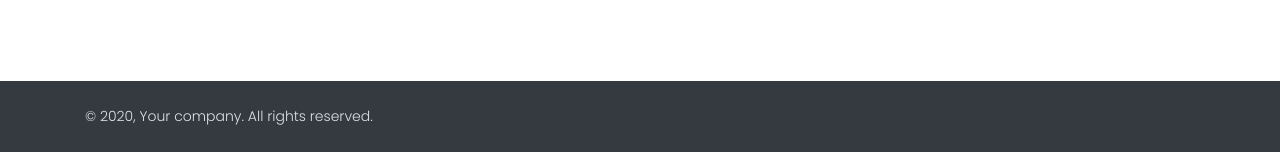
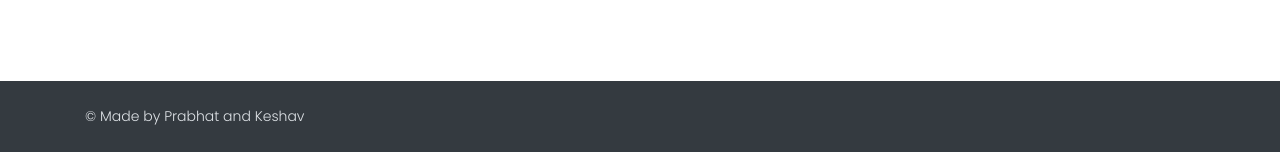
Before and after one commit to PrabhatTheCoder/Blog-web, a Django app: page /add-blog/ in a window 1280 px wide. Shown: the part 792-944 px from the top of the page. Run offline with Django 3.2, Linux system fonts and the light colour scheme; parts of the project's set-up code (start-up, migrations or seed data) failed here and were passed over; some libraries are stand-ins or nearby versions; some web fonts are replaced.

Commit message:
Fixing Footer Credits..

```diff
--- a/home/templates/base.html
+++ b/home/templates/base.html
@@ -78,7 +78,7 @@
         <div class="container">
           <div class="row align-items-center">
             <div class="col-md-6 text-center text-md-left">
-              <p class="text-sm mb-md-0">&copy; 2020, Your company.  All rights reserved.</p>
+              <p class="text-sm mb-md-0">&copy; Made by Prabhat and Keshav</p>
             </div>
 
           </div>
```
